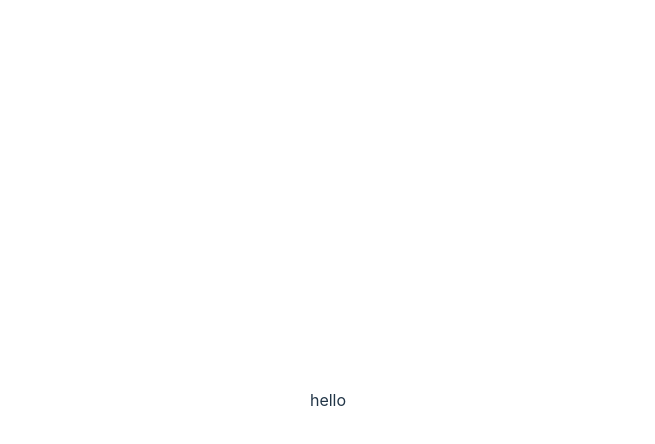
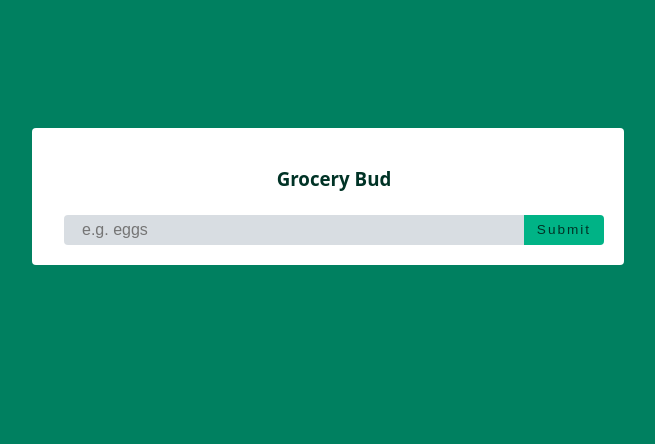
Before and after one commit to kylsnchz12/appsdev-grocerybud, a React (Vite) app in the folder grocery-bud/: page / in a window 1280 px wide. Shown: the top 444 px of the page, without its empty margins (312-967 px from the left). Built offline with nearby package versions, Linux system fonts and the light colour scheme.

Commit message:
creating base structure

```diff
--- a/grocery-bud/src/App.css
+++ b/grocery-bud/src/App.css
@@ -1,41 +1,71 @@
-#root {
-  max-width: 1280px;
-  margin: 0 auto;
-  padding: 2rem;
-  text-align: center;
+:root{
+    --transition: all 0.3s linear;
+}
+.container {
+    background: #fff;
+    border-radius: 0.25rem;
+    padding: 1rem;
+    max-width: 920px;
+    display: flex;
+    grid-gap: 1rem 2rem;
+    gap: 1rem 2rem;
+    width: 90vw;
+    margin: 0 auto;
+    max-width: 35rem;
+    margin-top: 8rem;
 }
 
-.logo {
-  height: 6em;
-  padding: 1.5em;
-  will-change: filter;
-}
-.logo:hover {
-  filter: drop-shadow(0 0 2em #646cffaa);
-}
-.logo.react:hover {
-  filter: drop-shadow(0 0 2em #61dafbaa);
+.grocery-h3 {
+    margin-bottom: 1.5rem;
+    text-align: center;
+    color: #003326
+    ;
 }
 
-@keyframes logo-spin {
-  from {
-    transform: rotate(0deg);
-  }
-  to {
-    transform: rotate(360deg);
-  }
+.grocery-form{
+    padding: 0.25rem;
+    padding-left: 1rem;
+    border-top-left-radius: 0.25rem;
+    border-bottom-left-radius: 0.25rem;
+    border-color: transparent;
+    font-size: 1rem;
+    flex: 1 0 auto;
 }
 
-@media (prefers-reduced-motion: no-preference) {
-  a:nth-of-type(2) .logo {
-    animation: logo-spin infinite 20s linear;
-  }
+.div-form {
+    display: flex;
+    justify-content: center;
 }
 
-.card {
-  padding: 2em;
+.btn{
+    background: #00b386;
+    border-color: transparent;
+    color: #003326;
+    flex: 0 0 5rem;
+    display: grid;
+    align-items: center;
+    padding: 0.25rem;
+    text-transform: capitalize;
+    letter-spacing: 2px;
+    border-top-right-radius: 0.25rem;
+    border-bottom-right-radius: 0.25rem;
+    font-size: 0.85rem;
+    cursor: pointer;
+    transition: var(--transition);
 }
 
-.read-the-docs {
-  color: #888;
+.btn:hover {
+    background: #00664c;
+    color: #fff;;
 }
+
+.input-grocery{
+    padding: 0.25rem;
+    padding-left: 1rem;
+    border-top-left-radius: 0.25rem;
+    border-bottom-left-radius: 0.25rem;
+    border-color: transparent;
+    font-size: 1rem;
+    flex: 1 0 auto;
+    background-color: #77889948;
+}
--- a/grocery-bud/src/App.jsx
+++ b/grocery-bud/src/App.jsx
@@ -2,11 +2,19 @@ import { useState } from 'react'
 import './App.css'
 
 function App() {
-  const [count, setCount] = useState(0)
 
   return (
-    <div className="App">
-      hello
+    <div className='container'>
+      <form className='grocery-form'>
+        <h3 className='grocery-h3'>Grocery Bud</h3>
+        <div className='div-form'>
+          <input
+            placeholder='e.g. eggs'
+            className='input-grocery'
+          />
+          <button className='btn'>Submit</button>
+        </div>
+      </form>
     </div>
   )
 }
--- a/grocery-bud/src/index.css
+++ b/grocery-bud/src/index.css
@@ -1,12 +1,13 @@
 :root {
-  font-family: Inter, Avenir, Helvetica, Arial, sans-serif;
+  --clr-white: #fff;
+  --radius: 0.25rem;
+
+  font-family: system-ui, -apple-system, BlinkMacSystemFont, 'Segoe UI', Roboto, Oxygen, Ubuntu, Cantarell, 'Open Sans', 'Helvetica Neue', sans-serif;
   font-size: 16px;
   line-height: 24px;
   font-weight: 400;
 
-  color-scheme: light dark;
-  color: rgba(255, 255, 255, 0.87);
-  background-color: #242424;
+  background-color: #008060;
 
   font-synthesis: none;
   text-rendering: optimizeLegibility;
@@ -14,57 +15,3 @@
   -moz-osx-font-smoothing: grayscale;
   -webkit-text-size-adjust: 100%;
 }
-
-a {
-  font-weight: 500;
-  color: #646cff;
-  text-decoration: inherit;
-}
-a:hover {
-  color: #535bf2;
-}
-
-body {
-  margin: 0;
-  display: flex;
-  place-items: center;
-  min-width: 320px;
-  min-height: 100vh;
-}
-
-h1 {
-  font-size: 3.2em;
-  line-height: 1.1;
-}
-
-button {
-  border-radius: 8px;
-  border: 1px solid transparent;
-  padding: 0.6em 1.2em;
-  font-size: 1em;
-  font-weight: 500;
-  font-family: inherit;
-  background-color: #1a1a1a;
-  cursor: pointer;
-  transition: border-color 0.25s;
-}
-button:hover {
-  border-color: #646cff;
-}
-button:focus,
-button:focus-visible {
-  outline: 4px auto -webkit-focus-ring-color;
-}
-
-@media (prefers-color-scheme: light) {
-  :root {
-    color: #213547;
-    background-color: #ffffff;
-  }
-  a:hover {
-    color: #747bff;
-  }
-  button {
-    background-color: #f9f9f9;
-  }
-}
```
